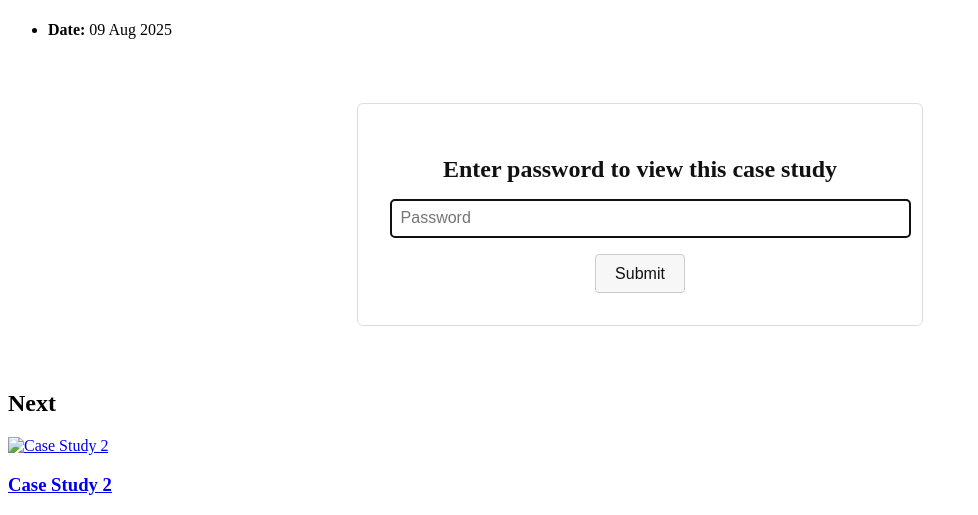
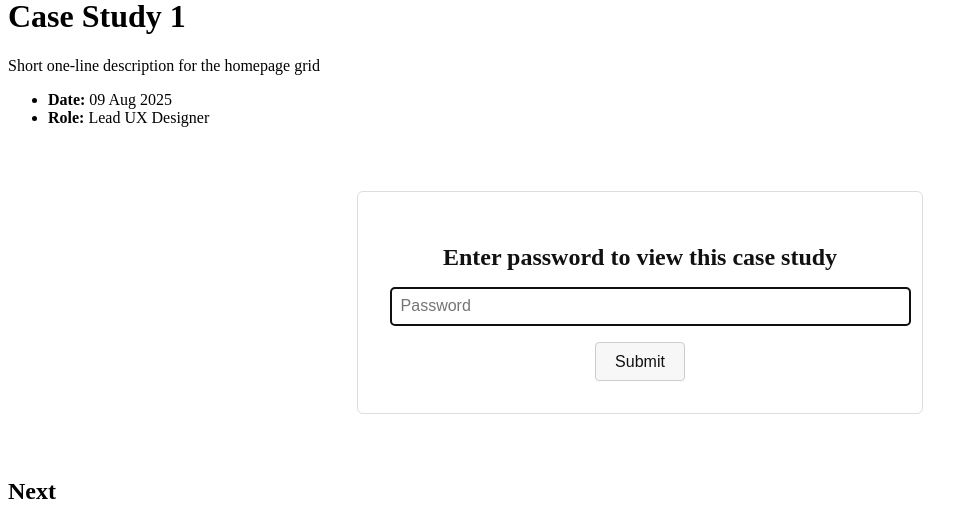
Before and after one commit to UXXXrated/Portfolio, a Jekyll site: the page built from _works/case-study-1.md, in a window 1280 px wide. Shown: the part 267-782 px from the top of the page, without its empty margins (0-978 px from the left). Built offline with Jekyll 4.4.1, drawn with Linux system fonts in a browser that asks for light colours; grey boxes are pictures that could not be loaded.

Commit message:
Update case-study-1.md

```diff
--- a/_works/case-study-1.md
+++ b/_works/case-study-1.md
@@ -1,11 +1,15 @@
 ---
 layout: case-study-password
 title: Case Study 1
+description: Short one-line description for the homepage grid
+category: UX • Design
+role: Lead UX Designer
+image: /images/works/case-study-1-thumb.jpg
 ---
 
 # Project Title
 This is the introduction to your first case study.
 
-![Example Image](../assets/images/case-studies/example.png)
+![Example Image](/images/works/case-study-1-full.jpg)
 
 More details about the project go here. You can use **Markdown** for formatting, lists, and images.
```
